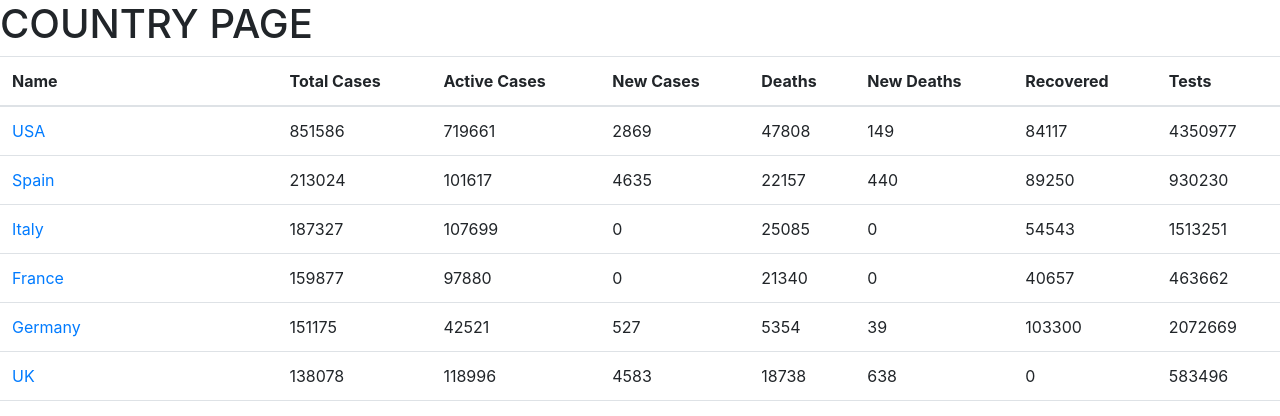
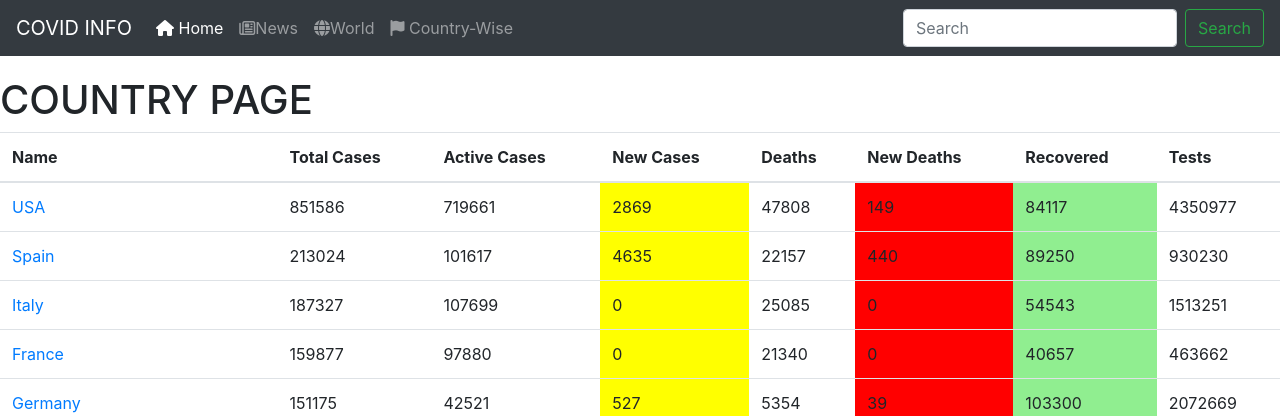
Before and after one commit to thinking-tomorrow/Covid19, a Django app: page /country in a window 1280 px wide. Shown: the top 416 px of the page. Run offline with Django 3.2, Linux system fonts and the light colour scheme; data comes from the database, SQL or seed files in the repository; some libraries are stand-ins or nearby versions.

Commit message:
Made some changes in navbar .... added navbar to all pages

```diff
--- a/static/css/main.css
+++ b/static/main.css
@@ -45,3 +45,8 @@
         height: 500px;
     }
 }
+
+.world{
+    font-size: 40px;
+    text-align: center;
+}
--- a/templates/country.html
+++ b/templates/country.html
@@ -8,7 +8,7 @@
     <meta name="viewport" content="width=device-width, initial-scale=1, shrink-to-fit=no">
 
     <!-- My Style Sheets -->
-    <link rel="stylesheet" href="{% static 'css/main.css' %}">
+    <link rel="stylesheet" href="{% static 'main.css' %}">
 
     <!-- Bootstrap CSS -->
     <link rel="stylesheet" href="https://maxcdn.bootstrapcdn.com/bootstrap/4.0.0/css/bootstrap.min.css" integrity="sha384-Gn5384xqQ1aoWXA+058RXPxPg6fy4IWvTNh0E263XmFcJlSAwiGgFAW/dAiS6JXm" crossorigin="anonymous">
@@ -19,7 +19,35 @@
     <title>Covid Info</title>
   </head>
   <body>
-    <h1> COUNTRY PAGE </h1>
+    <nav class="navbar navbar-expand-lg navbar-dark bg-dark">
+      <a class="navbar-brand" href="#">COVID INFO</a>
+      <button class="navbar-toggler" type="button" data-toggle="collapse" data-target="#navbarSupportedContent" aria-controls="navbarSupportedContent" aria-expanded="false" aria-label="Toggle navigation">
+        <span class="navbar-toggler-icon"></span>
+      </button>
+
+      <div class="collapse navbar-collapse" id="navbarSupportedContent">
+        <ul class="navbar-nav mr-auto">
+          <li class="nav-item active">
+            <a class="nav-link" href='/'><i class="fas fa-home"></i> Home <span class="sr-only">(current)</span></a>
+          </li>
+          <li class="nav-item">
+            <a class="nav-link" href="/news"><i class="far fa-newspaper"></i>News</a>
+          </li>
+          <li class="nav-item">
+            <a class="nav-link" href="/world"><i class="fas fa-globe"></i>World</a>
+          </li>
+          <li class="nav-item">
+            <a class="nav-link" href="/country"><i class="fas fa-flag"></i>  Country-Wise</a>
+          </li>
+        </ul>
+        <form class="form-inline my-2 my-lg-0">
+          <input class="form-control mr-sm-2" type="search" placeholder="Search" aria-label="Search">
+          <button class="btn btn-outline-success my-2 my-sm-0" type="submit">Search</button>
+        </form>
+      </div>
+    </nav>
+
+    <h1 style='padding-top:20px;'>COUNTRY PAGE</h1>
 
     {% if countries %}
 
@@ -44,10 +72,10 @@
             <td><a href="country/{{country.name}}">{{country.name}}</a></td>
             <td>{{country.totalcase}}</td>
             <td>{{country.activecase}}</td>
-            <td>{{country.newcase}}</td>
+            <td style='background-color:yellow;'>{{country.newcase}}</td>
             <td>{{country.deaths}}</td>
-            <td>{{country.newdeath}}</td>
-            <td>{{country.recovered}}</td>
+            <td style='background-color:red;'>{{country.newdeath}}</td>
+            <td style='background-color:lightgreen;'>{{country.recovered}}</td>
             <td>{{country.tests}}</td>
           </tr>
           {% endfor %}
--- a/templates/news.html
+++ b/templates/news.html
@@ -8,7 +8,7 @@
     <meta name="viewport" content="width=device-width, initial-scale=1, shrink-to-fit=no">
 
     <!-- My Style Sheets -->
-    <link rel="stylesheet" href="{% static 'css/main.css' %}">
+    <link rel="stylesheet" href="{% static 'main.css' %}">
 
     <!-- Bootstrap CSS -->
     <link rel="stylesheet" href="https://maxcdn.bootstrapcdn.com/bootstrap/4.0.0/css/bootstrap.min.css" integrity="sha384-Gn5384xqQ1aoWXA+058RXPxPg6fy4IWvTNh0E263XmFcJlSAwiGgFAW/dAiS6JXm" crossorigin="anonymous">
```
Also changed, not shown: templates/home.html (+7 -1 lines), templates/world.html (+34 -5 lines).
